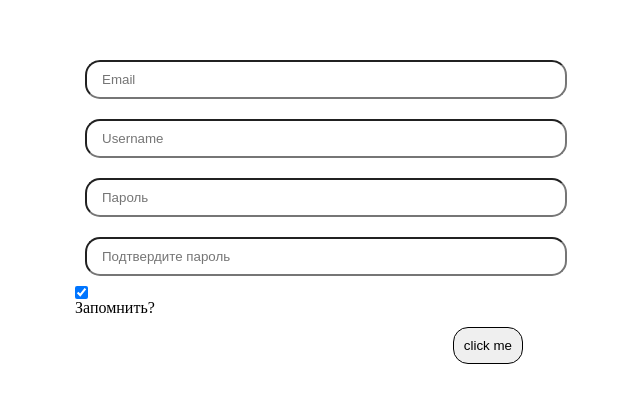
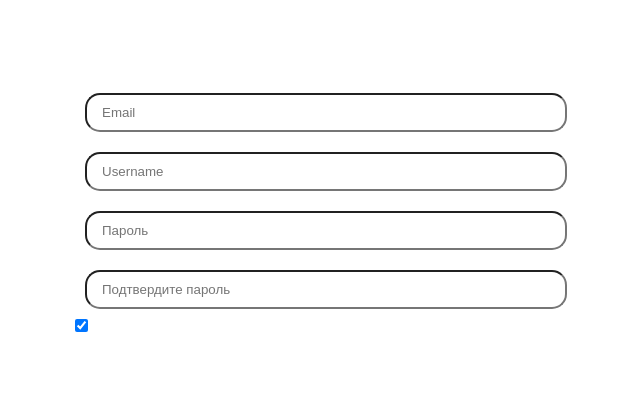
Before and after one commit to ellepheria/digital-portfolio-fj, a Vue app in the folder client/: page /registration in a window 1280 px wide. Shown: the part 193-596 px from the top of the page, without its empty margins (341-981 px from the left). Built offline with nearby package versions, Linux system fonts and the light colour scheme.

Commit message:
some fixes in auth.js

```diff
--- a/client/src/pages/AuthorizationPage/components/AuthorizationPage.vue
+++ b/client/src/pages/AuthorizationPage/components/AuthorizationPage.vue
@@ -61,7 +61,7 @@ export default {
         return; //тут надо обрабатывать ошибки
       }
 
-      return this.$router.go({ name: 'catalog' });
+      return this.$router.push({ path: '/' });
     },
   },
 }
--- a/client/src/pages/RegistrationPage/components/RegistrationPage.vue
+++ b/client/src/pages/RegistrationPage/components/RegistrationPage.vue
@@ -1,6 +1,6 @@
 <template>
   <div>
-    <form id="form" class="registration_form" @submit.prevent>
+    <form id="form" class="registration_form" @submit.prevent="registrationFormSubmit">
       <input
           v-model="email"
           class="input login"
@@ -30,19 +30,12 @@
           id="remember_me"
           checked
       >
-      <label for="remember_me">Запомнить?</label>
-      <button
-          class="confirm_button"
-          @click="registrationFormSubmit"
-      >click me</button>
     </form>
   </div>
 </template>
 
 <script>
 import ConfirmButton from "@/UI/ConfirmButton/ConfirmButton.vue";
-import axios from "axios";
-
 
 export default {
   name: "RegistrationPage",
@@ -74,8 +67,11 @@ export default {
         return; //тут надо обрабатывать ошибки
       }
 
-      return this.$router.go({ name: 'catalog' });
+      return this.$router.push({ path: './auth' });
     },
+    logout() {
+      this.$store.dispatch('auth/logout')
+    }
   },
 }
 </script>
@@ -90,14 +86,6 @@ export default {
   height: 100vh;
 }
 
-.confirm_button {
-  align-self: flex-end;
-  margin-top: 10px;
-  padding: 10px 10px;
-  border: 1px solid;
-  border-radius: 15px;
-}
-
 .input {
   width: 100%;
   padding: 10px 15px;
```
